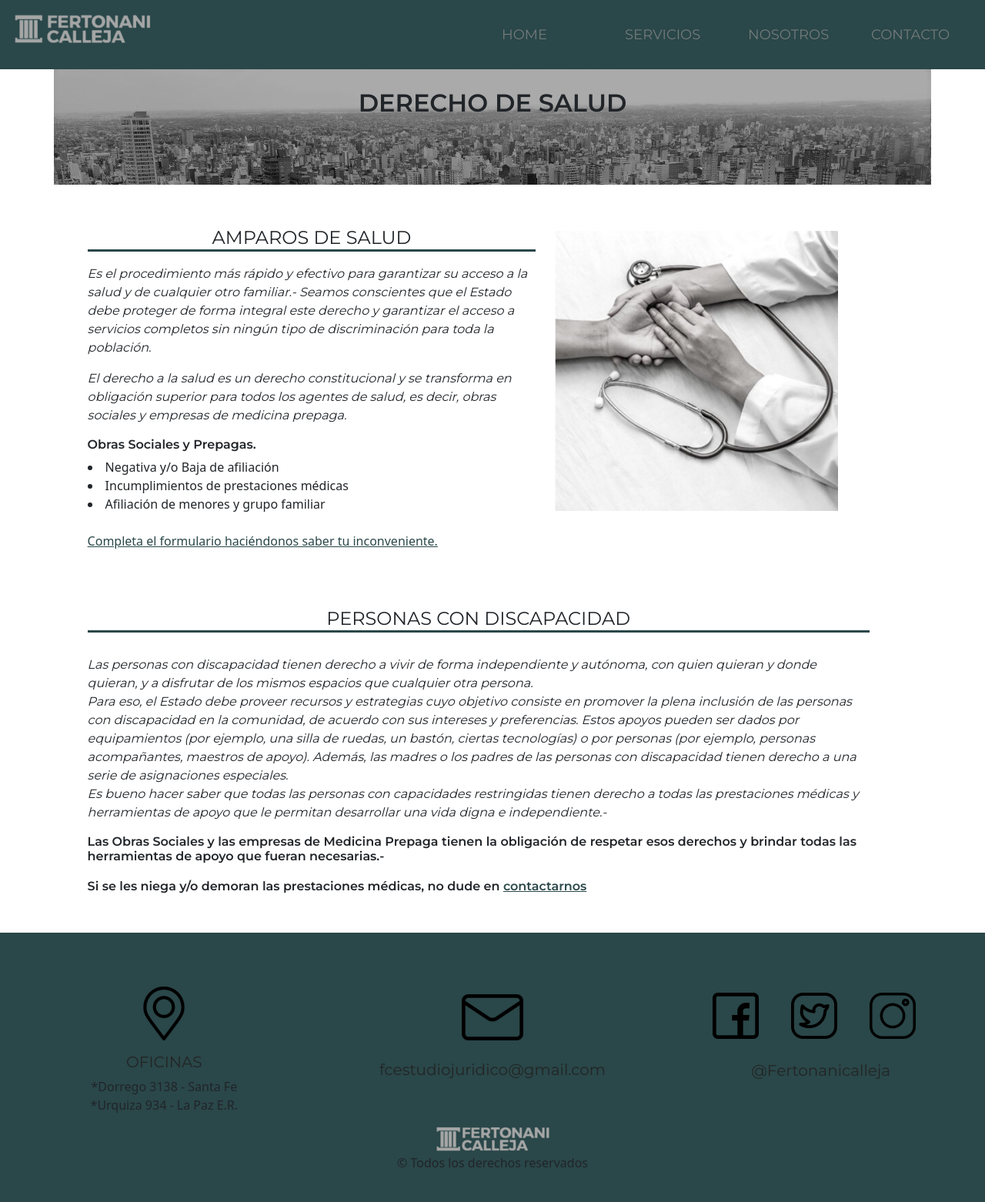
After one commit to Facucalleja/Facu.Webmaster2021, a PHP site: page /Proyecto-estudio/derecho.salud.html in a window 1280 px wide. The commit adds this page. Shown: the whole page at 77% size. Run offline with PHP 8.4, Linux system fonts and the light colour scheme.

Commit message:
derecho.salud

```diff
--- /dev/null
+++ b/Proyecto-estudio/derecho.salud.html
@@ -0,0 +1,178 @@
+<!DOCTYPE html>
+<html lang="es">
+
+<head>
+    <meta charset="UTF-8">
+    <meta name="viewport" content="width=device-width, initial-scale=1.0">
+    <title>Fertonani Calleja - Abogados</title>
+
+    <!-- CSS only -->
+<link href="https://cdn.jsdelivr.net/npm/bootstrap@5.0.1/dist/css/bootstrap.min.css" rel="stylesheet" integrity="sha384-+0n0xVW2eSR5OomGNYDnhzAbDsOXxcvSN1TPprVMTNDbiYZCxYbOOl7+AMvyTG2x" crossorigin="anonymous">
+
+<link rel="stylesheet" href="proyectoestilo.css">
+
+</head>
+
+<body id="contenedorgeneral">
+
+    <nav class="container-fluid sticky-top">
+        <div class="row navbar">
+
+            <figure class="col-lg-2 col-md-2 col-sm-4">
+                <a href="proyecto-estudio.html">
+                    <img class="logonav" src="../Proyecto-estudio/imagenes/logo.nav.adaptado.png" alt="Logo.estudio">
+                </a>
+            </figure>
+
+            <div class="col-9">
+
+                <div class="row justify-content-end align-content-center">
+
+                    <div class="col-2">
+                       <a href="proyecto-estudio.html">HOME</a>
+                    </div>
+
+                    <div class="col-2">
+                        <a href="#areaspracticas">SERVICIOS</a>
+                    </div>
+
+                    <div class="col-2">
+                        <a href="#nosotros"> NOSOTROS</a>
+                    </div>
+
+                    <div class="col-2">
+                        <a href="contacto.html">CONTACTO</a>
+                    </div>
+                    <div class="col-1 col-lg-1 col-xl-1 d-sm-none smnone">
+                        <a href="contacto.html"><img src="../Proyecto-estudio/imagenes/iconos/whatsapp.30px.png" alt=""></a>
+                    </div>
+                </div>
+
+            </div>
+
+            </div>
+
+        </nav>
+
+
+
+
+        <main>
+
+            <header class="container headerservicios">
+                <h1>DERECHO DE SALUD</h1>
+            </header>
+            <section class="container row sectionservicios">
+
+               <div class="col-7">
+
+                <h4>AMPAROS DE SALUD</h4>
+                <p>
+Es el procedimiento más rápido y efectivo para garantizar su acceso a la salud y de cualquier otro familiar.-
+Seamos conscientes que el Estado debe proteger de forma integral este derecho y garantizar el acceso a servicios completos sin ningún tipo de discriminación para toda la población.</p>
+<p>El derecho a la salud es un derecho constitucional y se transforma en obligación superior para todos los agentes de salud, es decir, obras sociales y empresas de medicina prepaga.</p>
+<h5>Obras Sociales y Prepagas. </h5>
+<li>Negativa y/o Baja de afiliación </li>
+<li>Incumplimientos de prestaciones médicas</li>
+<li>Afiliación de menores y grupo familiar</li> <br>
+
+<a href="contacto.html"> Completa el formulario haciéndonos saber tu inconveniente. </a>
+
+</div>
+<div class="col-5">
+    <figure>
+        <img src="../Proyecto-estudio/imagenes/Salud.estudio.jpg" alt="salud" class="smimage imgsection">
+    </figure>
+</div>
+
+<div class="col-12">
+
+    <br>
+    <h4>PERSONAS CON DISCAPACIDAD</h4>
+    <p> Las personas con discapacidad tienen derecho a vivir de forma independiente y autónoma, con quien quieran y donde quieran, y a disfrutar de los mismos espacios que cualquier otra persona. <br>
+        Para eso, el Estado debe proveer recursos y estrategias cuyo objetivo consiste en promover la plena inclusión de las personas con discapacidad en la comunidad, de acuerdo con sus intereses y preferencias. Estos apoyos pueden ser dados por equipamientos (por ejemplo, una silla de ruedas, un bastón, ciertas tecnologías) o por personas (por ejemplo, personas acompañantes, maestros de apoyo). Además, las madres o los padres de las personas con discapacidad tienen derecho a una serie de asignaciones especiales. <br>
+        Es bueno hacer saber que todas las personas con capacidades restringidas tienen derecho a todas las prestaciones médicas y herramientas de apoyo que le permitan desarrollar una vida digna e independiente.-</p>
+        <h6>Las Obras Sociales y las empresas de Medicina Prepaga tienen la obligación de respetar esos derechos y brindar todas las herramientas de apoyo que fueran necesarias.-  <br> <br>
+        Si se les niega y/o demoran las prestaciones médicas, no dude en <a href="contacto.html">contactarnos</a> </h6>
+    </div>
+
+
+            </section>
+
+
+
+
+
+
+
+
+
+                <footer class="container-fluid footer">
+                    <div class="row">
+
+                        <div class="col-12 col-xl-4 col-lg-4 col-md-6 col-sm-6">
+                            <figure class="smicono iconocontacto">
+                                <img src="../Proyecto-estudio/imagenes/iconos/ubicacion.70px.png" alt="ubicacion">
+                            </figure>
+
+                            <h4 class="smnone">OFICINAS</h4>
+                            <p>
+                               *Dorrego 3138 - Santa Fe <br>
+                               *Urquiza 934 - La Paz E.R.
+                            </p>
+
+                        </div>
+
+
+                        <div class="col-12 col-xl-4 col-lg-4 col-md-6 col-sm-6">
+                            <figure class="smiconomail iconocontacto">
+                                <img class="smiconomail" src="../Proyecto-estudio/imagenes/iconos/email.80px.png">
+                            </figure>
+                                <h4>fcestudiojuridico@gmail.com</h4>
+
+                        </div>
+
+                        <div class="smnone d-sm-none d-md-none d-lg-block d-xl-block col-xl-4 col-lg-4">
+                            <div class="row iconosredes">
+
+                                <div class="col">
+                                    <img src="../Proyecto-estudio/imagenes/iconos/facebook.icono.chico.png" alt="facebook">
+                                </div>
+                                <div class="col">
+                                    <img src="../Proyecto-estudio/imagenes/iconos/twitter.icono.chico.png" alt="twitter">
+                                </div>
+                                <div class="col">
+                                    <img src="../Proyecto-estudio/imagenes/iconos/instagram.icono.chico.png" alt="Instagram">
+                                </div>
+                            </div>
+                            <h4>@Fertonanicalleja</h4>
+                        </div>
+
+                        <figure class="logofooter">
+                            <img src="../Proyecto-estudio/imagenes/logo.footer.conletras.png" alt="logoestudio">
+                        </figure>
+                            <div class="copyright">
+                                &copy; Todos los derechos reservados
+                            </div>
+
+
+
+                    </div>
+
+                </footer>
+
+
+
+
+
+
+
+
+
+
+    </main>
+
+    <!-- JavaScript Bundle with Popper -->
+<script src="https://cdn.jsdelivr.net/npm/bootstrap@5.0.1/dist/js/bootstrap.bundle.min.js" integrity="sha384-gtEjrD/SeCtmISkJkNUaaKMoLD0//ElJ19smozuHV6z3Iehds+3Ulb9Bn9Plx0x4" crossorigin="anonymous"></script>
+</body>
+</html>
--- a/Proyecto-estudio/proyecto-estudio.html
+++ b/Proyecto-estudio/proyecto-estudio.html
@@ -114,8 +114,10 @@
             <div class="smcenter row">
 
                 <div class="col-lg col-md-4 col-sm-6">
-                       <img src="../Proyecto-estudio/imagenes/Salud.estudio.jpg" alt="Salud" class="smimage imgsection">
-                       <h3>Amparos de Salud</h3>
+                    <a href="derecho.salud.html">
+                        <img src="../Proyecto-estudio/imagenes/Salud.estudio.jpg" alt="Salud" class="smimage imgsection">
+                        <h3>Amparos de Salud</h3>
+                    </a>
                 </div>
 
                 <div class="col-lg col-md-4 col-sm-6">
--- a/Proyecto-estudio/proyectoestilo.css
+++ b/Proyecto-estudio/proyectoestilo.css
@@ -121,6 +121,11 @@
         height: 80px;
         background-color: #2A4749;
         position: relative; top: 8%;
+    }
+
+    #areaspracticas a {
+        color: #171818;
+        text-decoration: none ;
     }
 
     .section3 a {
@@ -1100,3 +1105,79 @@
 
 
     }
+
+
+
+
+
+/* Servicio */
+
+
+
+
+.headerservicios {
+    align-items: center;
+    width: 100%;
+    height: 150px;
+    background-image: url(../Proyecto-estudio/imagenes/santafe.banner.servicios.jpg);
+
+}
+
+.headerservicios h1 {
+    position: relative; top: 25px;
+    margin-bottom: 2%;
+    text-align: center;
+    font-family: 'Montserrat', Cambria, Cochin, Georgia, Times, 'Times New Roman', serif;
+    font-size: 2em;
+    font-weight: 800;
+}
+
+
+.sectionservicios {
+    position: relative; left: 7%;
+    margin-top: 2%;
+    width: 85%;
+    display: flex;
+    align-items: center;
+
+
+    }
+
+    .sectionservicios figure {
+        width: 90%;
+
+    }
+
+.sectionservicios h4 {
+    margin-top: 5%;
+    margin-bottom: 3%;
+    font-family: 'Montserrat', Cambria, Cochin, Georgia, Times, 'Times New Roman', serif;
+    text-decoration:#2a4749;
+    text-align: center;
+    border-bottom: solid #2a4749;
+}
+
+.sectionservicios h5 {
+    font-family: 'Montserrat', Cambria, Cochin, Georgia, Times, 'Times New Roman', serif;
+    font-size: 1em;
+    font-weight: 600;
+}
+
+.sectionservicios h6 {
+    font-family: 'Montserrat', Cambria, Cochin, Georgia, Times, 'Times New Roman', serif;
+    font-size: 1em;
+    font-weight: 600;
+    margin-bottom: 5%;
+}
+
+.sectionservicios a {
+    color: #2A4749;
+
+
+}
+
+.sectionservicios p {
+    margin-top: 2%;
+    font-family: 'Montserrat', Cambria, Cochin, Georgia, Times, 'Times New Roman', serif;
+    font-style: oblique;
+}
```
Also changed, not shown: Proyecto-estudio/imagenes/santafe.banner.servicios.jpg (added), 1 other file.
